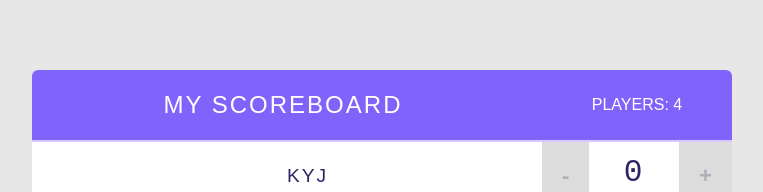
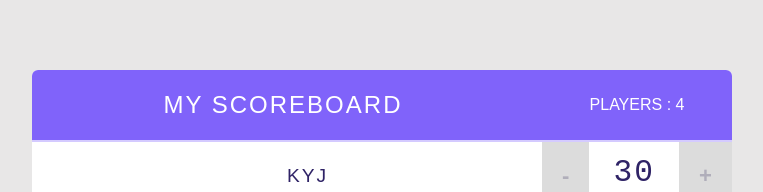
Before and after one commit to YoungjeeKim/scoreboard, a React (Create React App) app: page / in a window 1280 px wide. Shown: the top 192 px of the page, without its empty margins (258-1021 px from the left). Built offline with nearby package versions, Linux system fonts and the light colour scheme.

Commit message:
페이지방식에서 모듈방식으로 카피

```diff
--- a/src/App.js
+++ b/src/App.js
@@ -1,10 +1,31 @@
 import React from 'react';
 import './App.css';
 
+
+const Header = (props) => {
+
+  console.log(props);
+  //변수 선언하면 {props.tilte} 대신 {title} 사용 가능
+  const {title, totalPlayers} = props; //destruct assignment
+
+  return (
+    <header>
+      <h1>{title}</h1>
+      <span className="stats">Players : {totalPlayers}</span>
+    </header>
+  );
+
+}
+
 class Counter extends React.Component {
-  state = {
-    score: 0
-  };
+
+  constructor(props) {
+    super(props);
+    this.state = {
+      score: 30
+    }
+
+  }
 
   incrementScore = () => {
     console.log(this);
@@ -31,7 +52,6 @@ class Counter extends React.Component {
 }
 
 const Player = (props) => {
-  console.log(props);
   return (
     <div className="player">
       <span className="player-name">
@@ -45,15 +65,6 @@ const Player = (props) => {
   );
 }
 
-const Header = (props) => {
-  console.log(props);
-  return (
-    <header>
-      <h1>{ props.title }</h1>
-      <span className="stats">Players: { props.totalPlayers }</span>
-    </header>
-  )
-}
 
 class App extends React.Component {
   state = {
```
